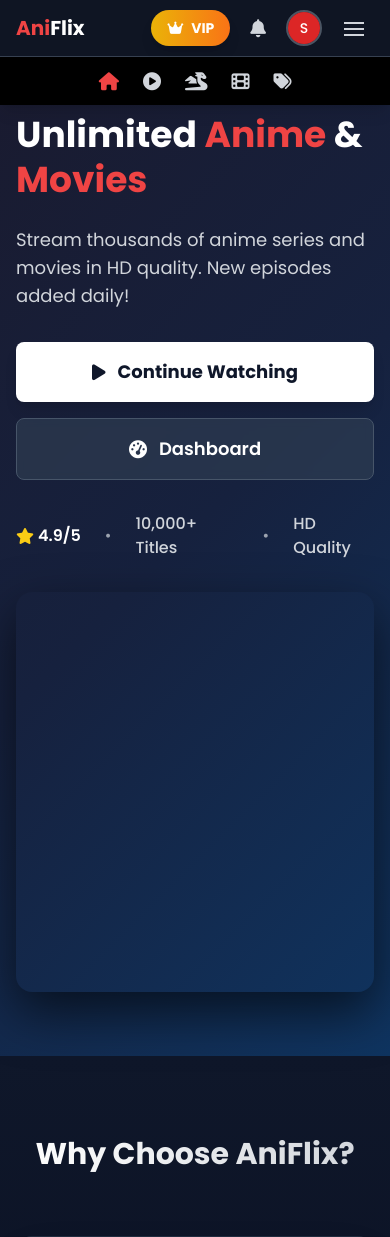
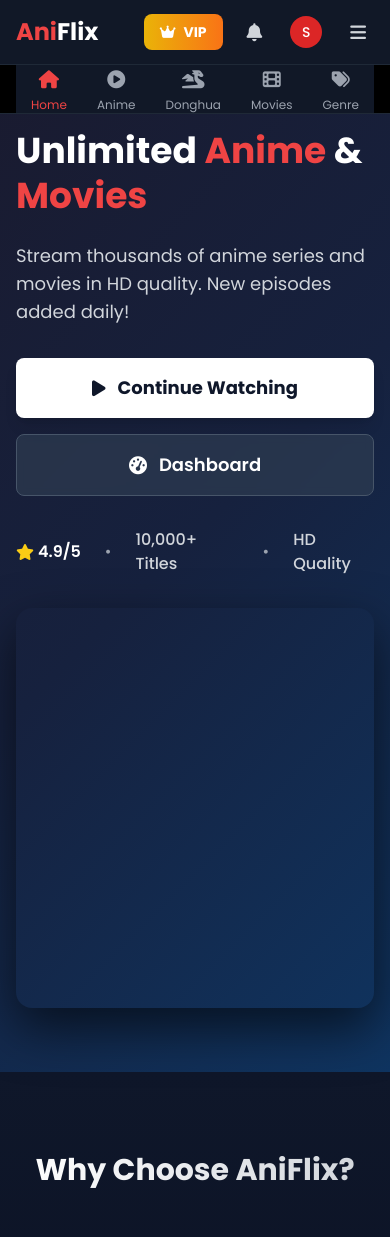
Before and after one commit to rahmangunawans/Test17, a Flask app: page / in a window 390 px wide. Shown: the top 1237 px of the page. Run offline with Flask 3, Linux system fonts and the light colour scheme; the visitor is signed in with stand-in values (Sample User, id 1); data that the repository does not hold is empty; some libraries are stand-ins or nearby versions.

Commit message:
Improve website navigation and layout for a cleaner, more organized look
Refactors header and navigation in `responsive_base.html` and adjusts hero section in `index.html` to resolve structural conflicts.

Replit-Commit-Author: Agent
Replit-Commit-Session-Id: 705efaa4-262c-4eea-8b6a-b1f2a682db73
Replit-Commit-Screenshot-Url: https://storage.googleapis.com/screenshot-production-us-central1/5ac5b1e0-816b-4a74-a25f-2a84b3114673/705efaa4-262c-4eea-8b6a-b1f2a682db73/ilpWyfI

```diff
--- a/templates/index.html
+++ b/templates/index.html
@@ -8,7 +8,7 @@
 
 {% block content %}
     <!-- Hero Section -->
-    <section class="hero-gradient pt-28 pb-16 md:pt-32 md:pb-20" style="padding-top: 7rem !important;">
+    <section class="hero-gradient pt-32 pb-16 md:pt-36 md:pb-20">
         <div class="max-w-7xl mx-auto px-4 sm:px-6 lg:px-8">
             <div class="md:flex items-center md:space-x-12">
                 <div class="md:w-1/2 mb-8 md:mb-0">
--- a/templates/responsive_base.html
+++ b/templates/responsive_base.html
@@ -428,235 +428,173 @@
 </head>
 
 <body>
-    <!-- Navigation - Two Level Design -->
-    <!-- App Header -->
-    <div class="bg-black bg-opacity-95 fixed w-full z-30 shadow-lg">
-        <!-- Top Header Bar -->
-        <div class="bg-gray-900 bg-opacity-90 border-b border-gray-700">
-            <div class="max-w-7xl mx-auto px-4 sm:px-6 lg:px-8">
-                <div class="flex items-center justify-between h-14">
-                    <!-- Logo -->
+    <!-- Clean Header Design -->
+    <header class="fixed w-full z-30 bg-black">
+        <!-- Main Header -->
+        <div class="bg-gray-900 border-b border-gray-800">
+            <div class="max-w-7xl mx-auto px-4">
+                <div class="flex items-center justify-between h-16">
+                    <!-- Left: Logo -->
                     <div class="flex-shrink-0">
                         <a href="{{ url_for('index') }}" class="flex items-center" id="main-nav-logo">
                             {% if system_settings.site_logo_url %}
                                 <img src="{{ system_settings.site_logo_url }}"
                                      alt="{{ system_settings.site_logo_alt or 'AniFlix' }}"
-                                     class="h-8 w-auto max-w-28 bg-white rounded-md p-1"
-                                     style="filter: drop-shadow(0 0 4px rgba(255,255,255,0.3));"
+                                     class="h-10 w-auto"
                                      onerror="this.style.display='none'; this.nextElementSibling.style.display='inline';"
-                                     onload="console.log('Logo loaded successfully:', this.src);"
-                                     id="nav-logo-image"
-                                     data-debug="logo-image">
-                                <span class="text-xl font-bold text-red-500" style="display: none;" id="nav-logo-text">
-                                    {% set logo_text = system_settings.site_logo_alt or 'AniFlix' %}
-                                    {% if 'aniflix' in logo_text.lower() %}
-                                        {% set ani_index = logo_text.lower().find('ani') %}
-                                        {% if ani_index != -1 %}
-                                            {% set ani_part = logo_text[ani_index:ani_index+3] %}
-                                            {% set flix_part = logo_text[ani_index+3:] %}
-                                            <span class="text-red-500">{{ ani_part }}</span><span class="text-white">{{ flix_part }}</span>
-                                        {% else %}
-                                            <span class="text-white">{{ logo_text }}</span>
-                                        {% endif %}
-                                    {% else %}
-                                        <span class="text-white">{{ logo_text }}</span>
-                                    {% endif %}
+                                     id="nav-logo-image">
+                                <span class="text-2xl font-bold" style="display: none;" id="nav-logo-text">
+                                    <span class="text-red-500">Ani</span><span class="text-white">Flix</span>
                                 </span>
                             {% else %}
-                                <span class="text-xl font-bold text-red-500" id="nav-logo-text">
-                                    {% set logo_text = system_settings.site_logo_alt or 'AniFlix' %}
-                                    {% if 'aniflix' in logo_text.lower() %}
-                                        {% set ani_index = logo_text.lower().find('ani') %}
-                                        {% if ani_index != -1 %}
-                                            {% set ani_part = logo_text[ani_index:ani_index+3] %}
-                                            {% set flix_part = logo_text[ani_index+3:] %}
-                                            <span class="text-red-500">{{ ani_part }}</span><span class="text-white">{{ flix_part }}</span>
-                                        {% else %}
-                                            <span class="text-white">{{ logo_text }}</span>
-                                        {% endif %}
-                                    {% else %}
-                                        <span class="text-white">{{ logo_text }}</span>
-                                    {% endif %}
+                                <span class="text-2xl font-bold" id="nav-logo-text">
+                                    <span class="text-red-500">Ani</span><span class="text-white">Flix</span>
                                 </span>
                             {% endif %}
                         </a>
                     </div>
 
-                    <!-- Center - Search Bar (Desktop) -->
-                    <div class="hidden md:flex flex-1 max-w-md mx-8">
-                        <div id="search-container" class="relative w-full">
+                    <!-- Center: Search Bar -->
+                    <div class="flex-1 max-w-lg mx-8 hidden md:block">
+                        <div id="search-container" class="relative">
                             <input type="text" id="search-input" placeholder="Cari anime atau film..."
-                                class="bg-gray-800 text-white px-4 py-2 pl-10 pr-4 rounded-full text-sm w-full focus:outline-none focus:ring-2 focus:ring-red-500 transition-all duration-200 border border-gray-600"
-                                autocomplete="off"
-                                spellcheck="false">
+                                class="w-full bg-gray-800 text-white px-4 py-2.5 pl-10 rounded-lg border border-gray-600 focus:outline-none focus:ring-2 focus:ring-red-500 focus:border-transparent transition-all"
+                                autocomplete="off">
                             <div class="absolute left-3 top-1/2 transform -translate-y-1/2 text-gray-400">
-                                <i class="fas fa-search text-sm"></i>
+                                <i class="fas fa-search"></i>
                             </div>
                         </div>
                     </div>
 
-                    <!-- Right Side - VIP Button & User Menu -->
-                    <div class="flex items-center space-x-3">
+                    <!-- Right: Actions -->
+                    <div class="flex items-center space-x-4">
                         <!-- VIP Button -->
                         {% if not current_user.is_authenticated or not current_user.is_vip() %}
                         <a href="{{ url_for('subscription.subscription_page') }}"
-                           class="bg-gradient-to-r from-yellow-500 to-orange-500 hover:from-yellow-600 hover:to-orange-600 text-white px-4 py-2 rounded-full text-sm font-bold flex items-center transition-all duration-200 shadow-lg">
-                            <i class="fas fa-crown mr-2"></i>
-                            <span class="hidden sm:inline">Go VIP</span>
-                            <span class="sm:hidden">VIP</span>
+                           class="bg-gradient-to-r from-yellow-500 to-orange-500 hover:from-yellow-600 hover:to-orange-600 text-white px-4 py-2 rounded-lg font-bold text-sm transition-all duration-200 flex items-center">
+                            <i class="fas fa-crown mr-2"></i>VIP
                         </a>
                         {% endif %}
 
                         {% if current_user.is_authenticated %}
-                        <!-- Notification Bell -->
+                        <!-- Notifications -->
                         <div id="notification-bell-container" class="relative">
                             <button id="notification-bell"
-                                    class="relative p-2 text-gray-300 hover:text-white transition-colors duration-200 focus:outline-none focus:ring-2 focus:ring-blue-500 focus:ring-offset-2 focus:ring-offset-gray-800 rounded-lg">
+                                    class="p-2 text-gray-300 hover:text-white transition-colors rounded-lg">
                                 <i class="fas fa-bell text-lg"></i>
                                 <span id="notification-badge"
-                                      class="absolute -top-1 -right-1 bg-red-500 text-white text-xs rounded-full h-5 w-5 flex items-center justify-center hidden">0</span>
+                                      class="absolute -top-1 -right-1 bg-red-500 text-white text-xs rounded-full h-4 w-4 flex items-center justify-center hidden">0</span>
                             </button>
                         </div>
 
-                        <!-- User Menu -->
+                        <!-- User Avatar -->
                         <div class="relative">
-                            <button class="bg-gray-800 flex text-sm rounded-full focus:outline-none focus:ring-2 focus:ring-offset-2 focus:ring-offset-gray-800 focus:ring-white border-2 border-gray-600 hover:border-red-500 transition-colors" id="user-menu-button" aria-expanded="false" aria-haspopup="true">
-                                <span class="sr-only">Open user menu</span>
+                            <button class="flex items-center p-1 rounded-full hover:bg-gray-800 transition-colors" id="user-menu-button">
                                 <div class="h-8 w-8 rounded-full bg-red-600 flex items-center justify-center">
                                     <span class="text-sm font-medium text-white">{{ current_user.username[0].upper() }}</span>
                                 </div>
                             </button>
-                            <div class="origin-top-right absolute right-0 mt-2 w-56 rounded-xl shadow-2xl py-2 bg-gray-800 border border-gray-700 ring-1 ring-black ring-opacity-5 focus:outline-none hidden dropdown-menu" role="menu" aria-orientation="vertical" aria-labelledby="user-menu-button" tabindex="-1" id="user-menu">
-                                <!-- User Info Header -->
+                            <div class="hidden absolute right-0 mt-2 w-56 bg-gray-800 rounded-lg shadow-xl border border-gray-700 py-2 dropdown-menu" id="user-menu">
                                 <div class="px-4 py-3 border-b border-gray-700">
                                     <p class="text-sm font-medium text-white">{{ current_user.username }}</p>
-                                    <p class="text-xs text-gray-400 truncate">{{ current_user.email }}</p>
+                                    <p class="text-xs text-gray-400">{{ current_user.email }}</p>
                                     {% if current_user.is_vip() %}
                                     <span class="inline-block mt-1 px-2 py-1 text-xs bg-yellow-500 text-black rounded-full font-medium">
                                         <i class="fas fa-crown mr-1"></i>VIP
                                     </span>
                                     {% endif %}
                                 </div>
-
-                                <!-- Menu Items -->
                                 <div class="py-1">
-                                    <a href="{{ url_for('profile') }}" class="flex items-center px-4 py-2 text-sm text-gray-200 hover:bg-gray-700 hover:text-white dropdown-item" role="menuitem">
-                                        <i class="fas fa-user-circle mr-3 text-red-400"></i>
-                                        View Profile
+                                    <a href="{{ url_for('profile') }}" class="flex items-center px-4 py-2 text-sm text-gray-200 hover:bg-gray-700 hover:text-white">
+                                        <i class="fas fa-user-circle mr-3 text-red-400"></i>Profile
                                     </a>
-                                    <a href="{{ url_for('dashboard') }}" class="flex items-center px-4 py-2 text-sm text-gray-200 hover:bg-gray-700 hover:text-white dropdown-item" role="menuitem">
-                                        <i class="fas fa-tachometer-alt mr-3 text-blue-400"></i>
-                                        Your Dashboard
+                                    <a href="{{ url_for('dashboard') }}" class="flex items-center px-4 py-2 text-sm text-gray-200 hover:bg-gray-700 hover:text-white">
+                                        <i class="fas fa-tachometer-alt mr-3 text-blue-400"></i>Dashboard
                                     </a>
-                                    <a href="{{ url_for('subscription.subscription_page') }}" class="flex items-center px-4 py-2 text-sm text-gray-200 hover:bg-gray-700 hover:text-white dropdown-item" role="menuitem">
-                                        <i class="fas fa-crown mr-3 text-yellow-400"></i>
-                                        Subscription
+                                    <a href="{{ url_for('subscription.subscription_page') }}" class="flex items-center px-4 py-2 text-sm text-gray-200 hover:bg-gray-700 hover:text-white">
+                                        <i class="fas fa-crown mr-3 text-yellow-400"></i>Subscription
                                     </a>
                                     {% if current_user.is_admin() %}
-                                    <a href="{{ url_for('admin.admin_dashboard') }}" class="flex items-center px-4 py-2 text-sm text-gray-200 hover:bg-gray-700 hover:text-white dropdown-item" role="menuitem">
-                                        <i class="fas fa-cog mr-3 text-purple-400"></i>
-                                        Admin Panel
-                                    </a>
-                                    <a href="{{ url_for('admin.system_settings') }}" class="flex items-center px-4 py-2 text-sm text-gray-200 hover:bg-gray-700 hover:text-white dropdown-item" role="menuitem">
-                                        <i class="fas fa-server mr-3 text-orange-400"></i>
-                                        System Settings
+                                    <a href="{{ url_for('admin.admin_dashboard') }}" class="flex items-center px-4 py-2 text-sm text-gray-200 hover:bg-gray-700 hover:text-white">
+                                        <i class="fas fa-cog mr-3 text-purple-400"></i>Admin
                                     </a>
                                     {% endif %}
                                 </div>
-
-                                <!-- Logout -->
                                 <div class="border-t border-gray-700 py-1">
-                                    <a href="{{ url_for('auth.logout') }}" class="flex items-center px-4 py-2 text-sm text-red-300 hover:bg-red-600 hover:text-white dropdown-item" role="menuitem">
-                                        <i class="fas fa-sign-out-alt mr-3"></i>
-                                        Sign out
+                                    <a href="{{ url_for('auth.logout') }}" class="flex items-center px-4 py-2 text-sm text-red-300 hover:bg-red-600 hover:text-white">
+                                        <i class="fas fa-sign-out-alt mr-3"></i>Logout
                                     </a>
                                 </div>
                             </div>
                         </div>
                         {% else %}
                         <!-- Login Button -->
-                        <button data-login
-                            class="bg-red-600 hover:bg-red-700 text-white px-4 py-2 rounded-full text-sm font-medium flex items-center transition-colors">
-                            <i class="fas fa-user mr-2"></i>
-                            <span class="hidden sm:inline">Sign In</span>
-                            <span class="sm:hidden">Login</span>
+                        <button data-login class="bg-red-600 hover:bg-red-700 text-white px-4 py-2 rounded-lg font-medium transition-colors flex items-center">
+                            <i class="fas fa-user mr-2"></i>Login
                         </button>
                         {% endif %}
 
-                        <!-- Mobile Menu Toggle -->
-                        <div class="md:hidden">
-                            <button type="button" id="mobile-menu-toggle" class="p-2 text-gray-300 hover:text-white">
-                                <span class="sr-only">Open menu</span>
-                                <div class="w-6 h-6 flex flex-col justify-center items-center">
-                                    <span class="block w-5 h-0.5 bg-current mb-1"></span>
-                                    <span class="block w-5 h-0.5 bg-current mb-1"></span>
-                                    <span class="block w-5 h-0.5 bg-current"></span>
-                                </div>
+                        <!-- Mobile Menu Button -->
+                        <button id="mobile-menu-toggle" class="md:hidden p-2 text-gray-300 hover:text-white">
+                            <i class="fas fa-bars text-lg"></i>
                         </button>
                     </div>
                 </div>
             </div>
         </div>
-        </div>
 
-        <!-- Horizontal Navigation Bar -->
-        <nav class="bg-black bg-opacity-90">
-            <div class="max-w-7xl mx-auto px-4 sm:px-6 lg:px-8">
-                <div class="flex items-center justify-between h-12">
+        <!-- Navigation Bar -->
+        <nav class="bg-black border-b border-gray-800">
+            <div class="max-w-7xl mx-auto px-4">
                 <!-- Desktop Navigation -->
-                    <div class="hidden md:flex items-center space-x-8 flex-1">
-                        <a href="{{ url_for('index') }}" class="nav-link {% if request.endpoint == 'index' %}text-white border-b-2 border-red-500{% else %}text-gray-300 hover:text-white{% endif %} px-3 py-3 text-sm font-medium transition-all duration-200">
+                <div class="hidden md:flex items-center h-12 space-x-8">
+                    <a href="{{ url_for('index') }}" class="{% if request.endpoint == 'index' %}text-red-500 border-b-2 border-red-500{% else %}text-gray-300 hover:text-white{% endif %} px-3 py-3 text-sm font-medium transition-all">
                         <i class="fas fa-home mr-2"></i>Home
                     </a>
-                        <a href="{{ url_for('content.anime_list') }}"
-                            class="nav-link {% if request.endpoint == 'content.anime_list' %}text-white border-b-2 border-red-500{% else %}text-gray-300 hover:text-white{% endif %} px-3 py-3 text-sm font-medium transition-all duration-200">
+                    <a href="{{ url_for('content.anime_list') }}" class="{% if request.endpoint == 'content.anime_list' %}text-red-500 border-b-2 border-red-500{% else %}text-gray-300 hover:text-white{% endif %} px-3 py-3 text-sm font-medium transition-all">
                         <i class="fas fa-play-circle mr-2"></i>Anime
                     </a>
-                        <a href="{{ url_for('content.anime_list') }}"
-                            class="nav-link text-gray-300 hover:text-white px-3 py-3 text-sm font-medium transition-all duration-200">
+                    <a href="{{ url_for('content.anime_list') }}" class="text-gray-300 hover:text-white px-3 py-3 text-sm font-medium transition-all">
                         <i class="fas fa-dragon mr-2"></i>Donghua
                     </a>
-                        <a href="{{ url_for('content.movies_list') }}"
-                            class="nav-link {% if request.endpoint == 'content.movies_list' %}text-white border-b-2 border-red-500{% else %}text-gray-300 hover:text-white{% endif %} px-3 py-3 text-sm font-medium transition-all duration-200">
+                    <a href="{{ url_for('content.movies_list') }}" class="{% if request.endpoint == 'content.movies_list' %}text-red-500 border-b-2 border-red-500{% else %}text-gray-300 hover:text-white{% endif %} px-3 py-3 text-sm font-medium transition-all">
                         <i class="fas fa-film mr-2"></i>Movies
                     </a>
-                        <a href="{{ url_for('content.genres') }}"
-                            class="nav-link {% if request.endpoint == 'content.genres' %}text-white border-b-2 border-red-500{% else %}text-gray-300 hover:text-white{% endif %} px-3 py-3 text-sm font-medium transition-all duration-200">
+                    <a href="{{ url_for('content.genres') }}" class="{% if request.endpoint == 'content.genres' %}text-red-500 border-b-2 border-red-500{% else %}text-gray-300 hover:text-white{% endif %} px-3 py-3 text-sm font-medium transition-all">
                         <i class="fas fa-tags mr-2"></i>Genre
                     </a>
-                    </div>
-
-                    <!-- Right Side Menu Icon -->
-                    <div class="hidden md:flex">
-                        <button class="text-gray-300 hover:text-white p-2 transition-colors" title="More Options">
-                            <i class="fas fa-ellipsis-h text-lg"></i>
+                    <div class="flex-1"></div>
+                    <button class="text-gray-300 hover:text-white p-2 transition-colors">
+                        <i class="fas fa-ellipsis-h"></i>
                     </button>
                 </div>
 
-                    <!-- Mobile Navigation Items -->
-                    <div class="md:hidden flex items-center justify-center w-full">
-                        <div class="flex items-center space-x-6">
-                            <a href="{{ url_for('index') }}" class="{% if request.endpoint == 'index' %}text-red-500{% else %}text-gray-300{% endif %} hover:text-white transition-colors">
+                <!-- Mobile Bottom Navigation -->
+                <div class="md:hidden flex items-center justify-around h-12 bg-gray-900">
+                    <a href="{{ url_for('index') }}" class="{% if request.endpoint == 'index' %}text-red-500{% else %}text-gray-400{% endif %} flex flex-col items-center py-1">
                         <i class="fas fa-home text-lg"></i>
+                        <span class="text-xs mt-1">Home</span>
                     </a>
-                            <a href="{{ url_for('content.anime_list') }}" class="{% if request.endpoint == 'content.anime_list' %}text-red-500{% else %}text-gray-300{% endif %} hover:text-white transition-colors">
+                    <a href="{{ url_for('content.anime_list') }}" class="{% if request.endpoint == 'content.anime_list' %}text-red-500{% else %}text-gray-400{% endif %} flex flex-col items-center py-1">
                         <i class="fas fa-play-circle text-lg"></i>
+                        <span class="text-xs mt-1">Anime</span>
                     </a>
-                            <a href="{{ url_for('content.anime_list') }}" class="text-gray-300 hover:text-white transition-colors">
+                    <a href="{{ url_for('content.anime_list') }}" class="text-gray-400 flex flex-col items-center py-1">
                         <i class="fas fa-dragon text-lg"></i>
+                        <span class="text-xs mt-1">Donghua</span>
                     </a>
-                            <a href="{{ url_for('content.movies_list') }}" class="{% if request.endpoint == 'content.movies_list' %}text-red-500{% else %}text-gray-300{% endif %} hover:text-white transition-colors">
+                    <a href="{{ url_for('content.movies_list') }}" class="{% if request.endpoint == 'content.movies_list' %}text-red-500{% else %}text-gray-400{% endif %} flex flex-col items-center py-1">
                         <i class="fas fa-film text-lg"></i>
+                        <span class="text-xs mt-1">Movies</span>
                     </a>
-                            <a href="{{ url_for('content.genres') }}" class="{% if request.endpoint == 'content.genres' %}text-red-500{% else %}text-gray-300{% endif %} hover:text-white transition-colors">
+                    <a href="{{ url_for('content.genres') }}" class="{% if request.endpoint == 'content.genres' %}text-red-500{% else %}text-gray-400{% endif %} flex flex-col items-center py-1">
                         <i class="fas fa-tags text-lg"></i>
+                        <span class="text-xs mt-1">Genre</span>
                     </a>
                 </div>
             </div>
-                </div>
-            </div>
         </nav>
-    </div>
+    </header>
 
         <!-- Mobile menu - Desktop Style -->
         <div id="mobile-navigation" class="hidden fixed inset-0 z-40 bg-black bg-opacity-95 backdrop-blur-sm md:hidden">
```
Also changed, not shown: replit.md (+1 -0 lines). Lines whose indentation alone changed are shown as unchanged.
